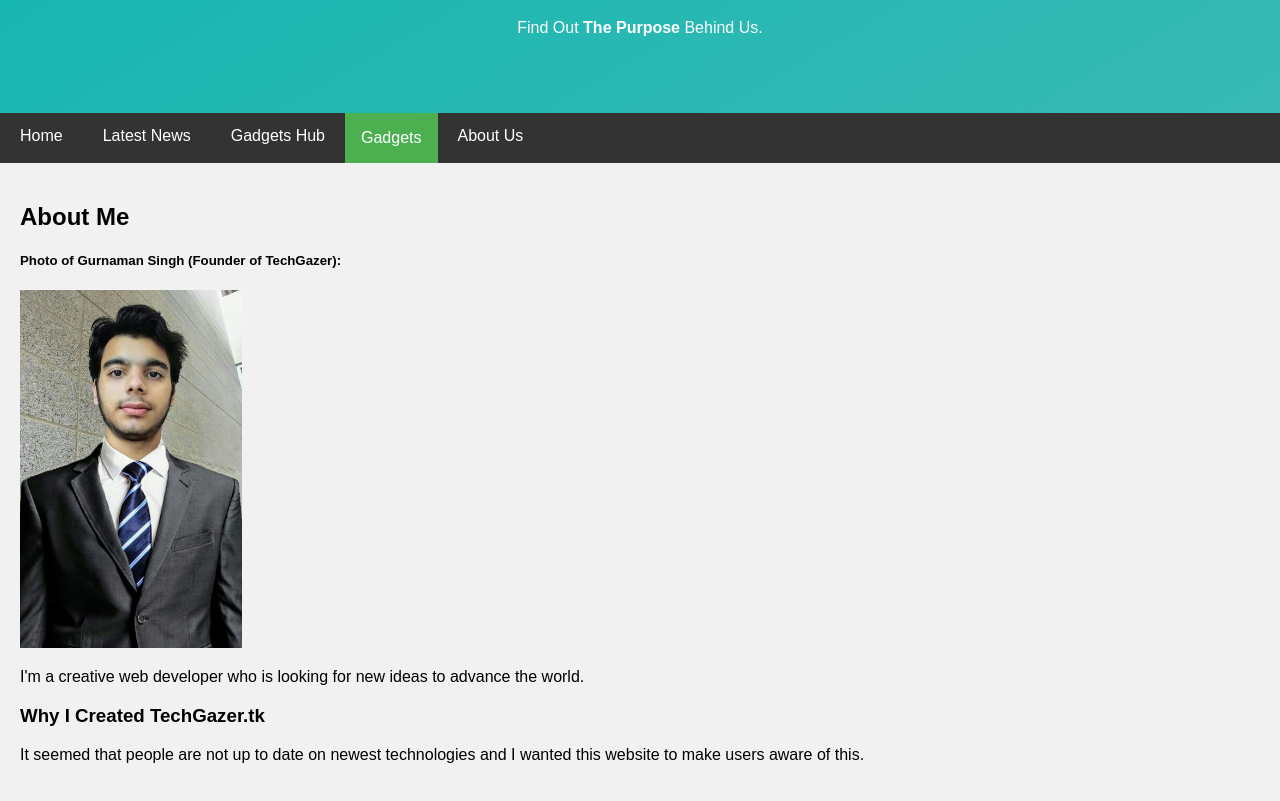
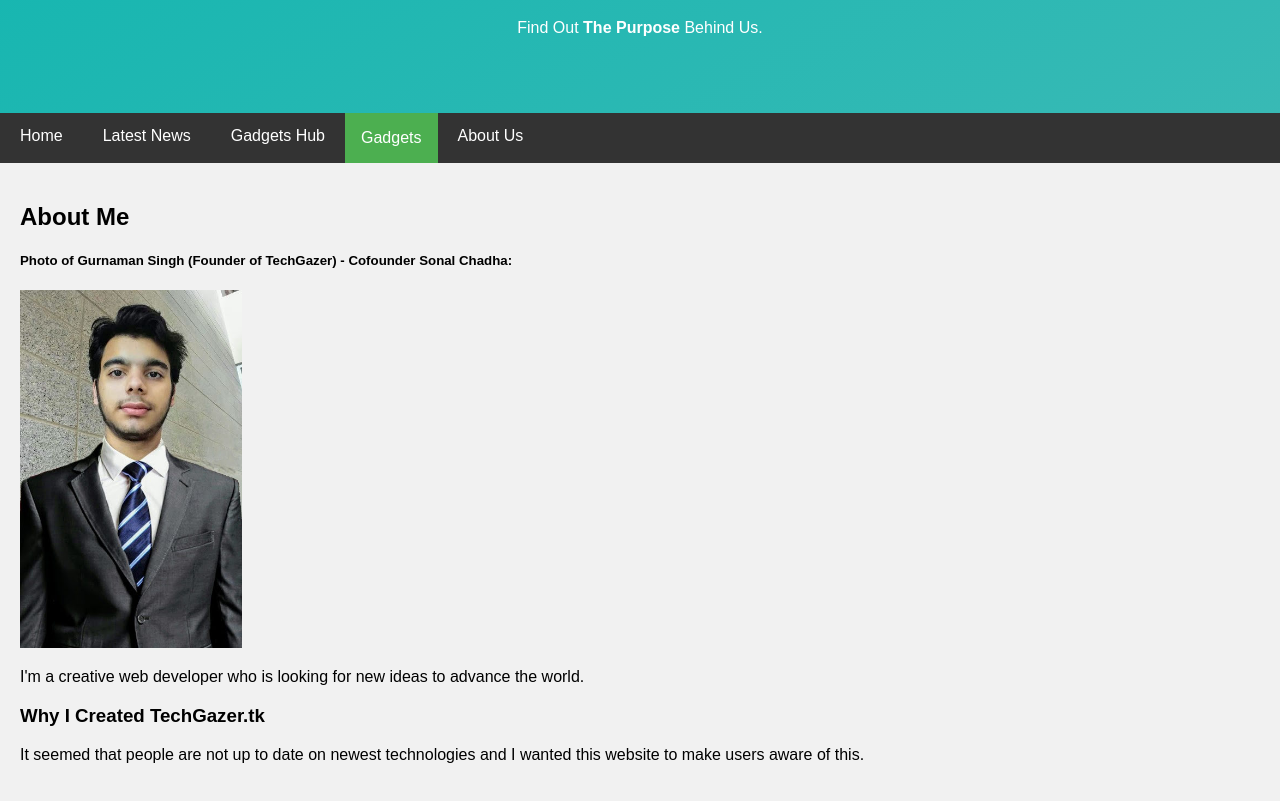
Before and after one commit to GarySingh0915/garysingh.github.io, a plain HTML site: page about.html in a window 1280 px wide. Shown: the part 121-922 px from the top of the page. Drawn offline with Linux system fonts and the light colour scheme.

Commit message:
Update about.html

```diff
--- a/about.html
+++ b/about.html
@@ -42,7 +42,7 @@
 <div class="row">
   <div class="side">
     <h2>About Me</h2>
-    <h5>Photo of Gurnaman Singh (Founder of TechGazer):</h5>
+    <h5>Photo of Gurnaman Singh (Founder of TechGazer) - Cofounder Sonal Chadha:</h5>
     <img src="Images/meInSuit.jpg" alt="suit" style="height:40%;">
     <p>I'm a creative web developer who is looking for new ideas to advance the world.</p>
     <h3>Why I Created TechGazer.tk</h3>
```
